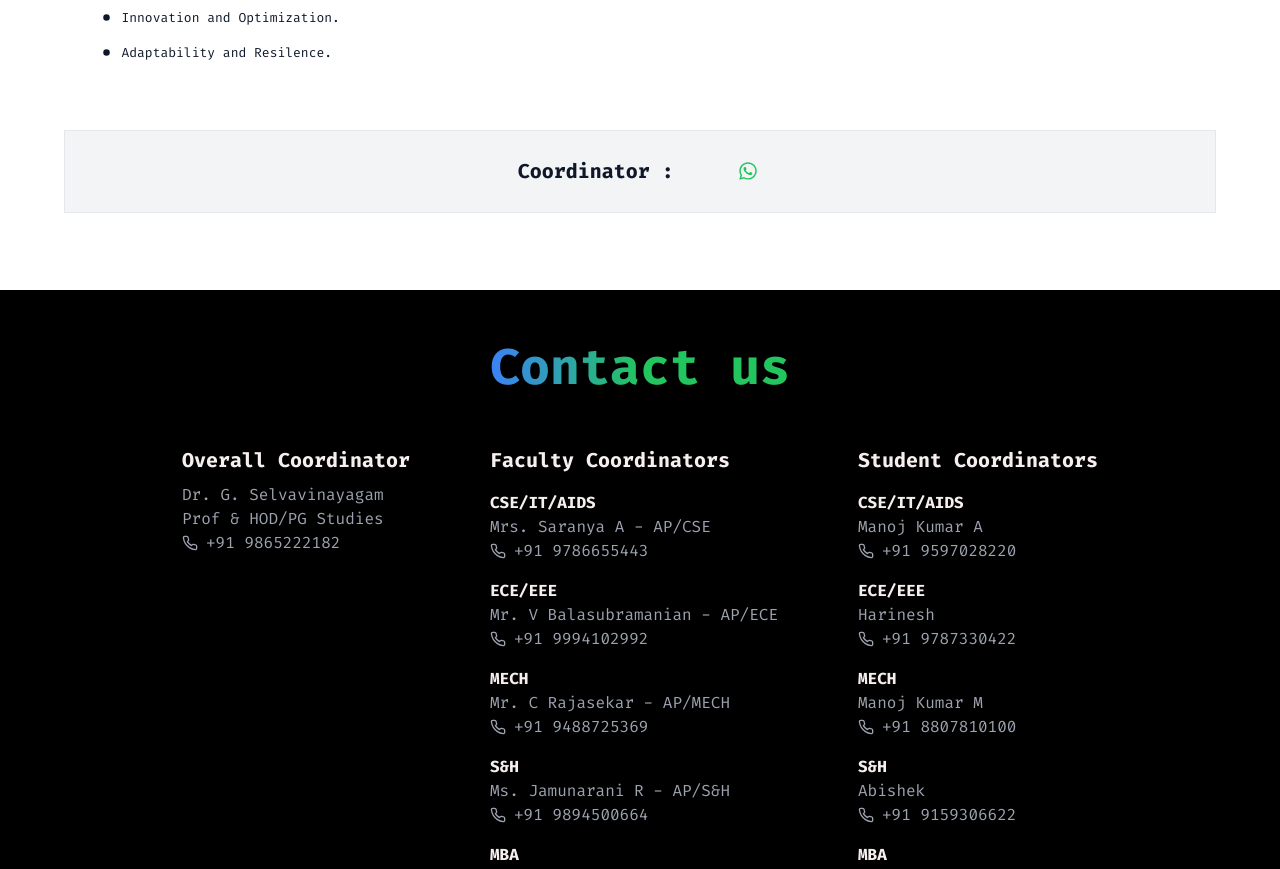
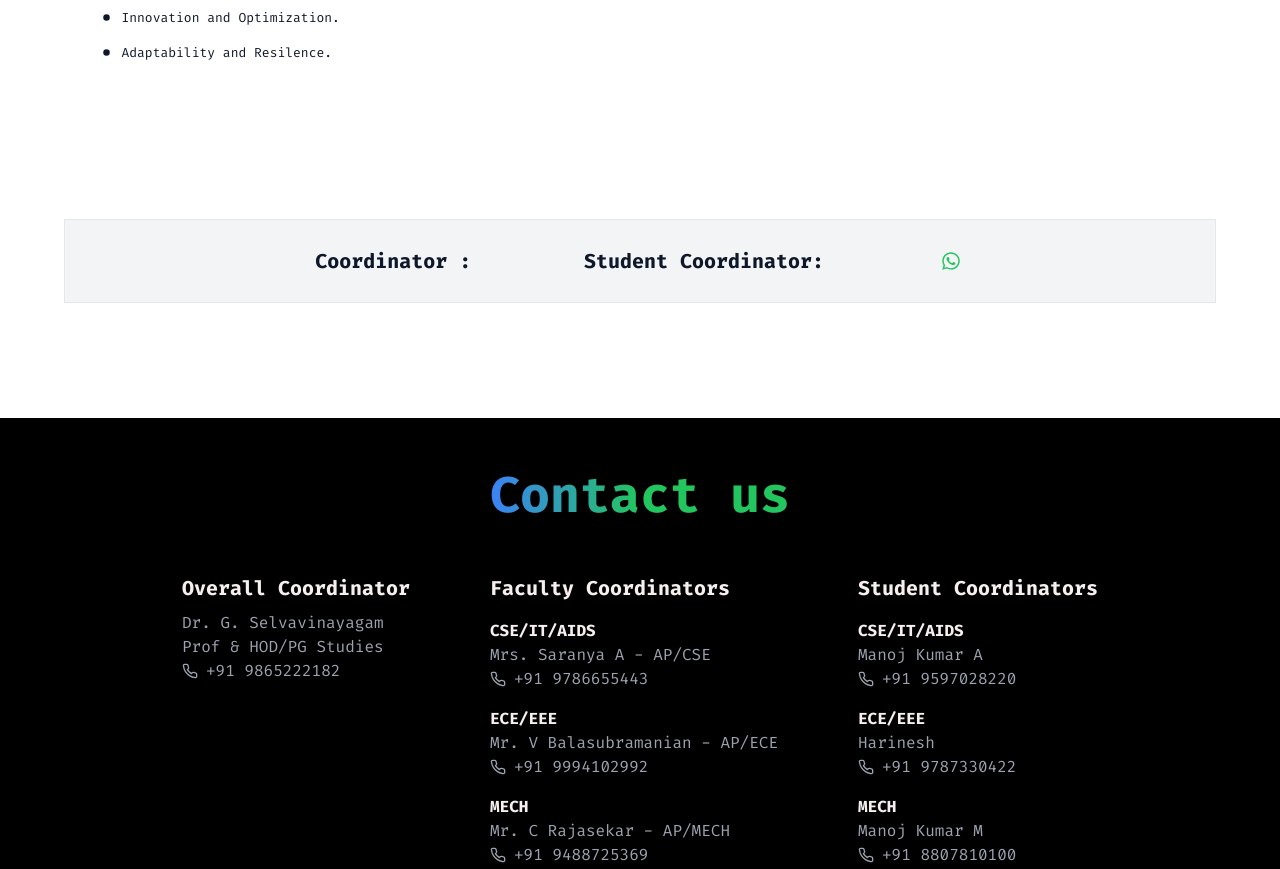
Before and after one commit to INFO-Institute-of-Engineering/infest2k25, a React (Vite) app: page /event/tech/Gaming in a window 1280 px wide. Shown: the part 1420-2289 px from the top of the page. Built offline with nearby package versions, Linux system fonts and the light colour scheme.

Commit message:
dchsnges

```diff
--- a/src/Components/Events/EventDetails.jsx
+++ b/src/Components/Events/EventDetails.jsx
@@ -8,7 +8,7 @@ import { GoDotFill as DotIcon } from "react-icons/go";
 import { FaWhatsapp as WhatsappIcon } from "react-icons/fa";
 import logo from "../../assets/logo.png";
 
-const EventDetailsComponent = ({ title, desc, img,rules,criteria,mobile,coordinator }) => {
+const EventDetailsComponent = ({ title, desc, img,rules,criteria,mobile,coordinator,studentcoordinator }) => {
   document.documentElement.scrollTop = 0;
   return (
     <div className="md:mt-[20%]  mt-[9%] flex flex-col gap-4  mb-[4%] overflow-x-hidden">
@@ -97,11 +97,17 @@ const EventDetailsComponent = ({ title, desc, img,rules,criteria,mobile,coordina
         </div>
       </div>
 
-      <div className=" flex flex-row items-center border gap-[5%] px-[4%] py-[2%] w-[90%] bg-gray-100 my-[2%] mt-[3%] mx-auto justify-center">
+      <div className=" flex flex-row items-center border gap-[10%] px-[4%] py-[2%] w-[90%] bg-gray-100 my-[5%] mt-[10%] mx-auto justify-center">
         <div className=" flex flex-row gap-2 items-start font-bold text-[20px]">
           <h1>Coordinator :</h1>
           <h1>{coordinator}</h1>
+          </div>
+          <div className=" flex flex-row gap-2 items-start font-bold text-[20px]">
+          <h1 >Student Coordinator:</h1>
+          <h1>{studentcoordinator}</h1>
+
         </div>
+
 
         <Link to={`https://api.whatsapp.com/send?phone=${mobile}`} className=" text-[20px] text-green-500 p-1" >
           <WhatsappIcon/>
@@ -155,6 +161,7 @@ const EventDetails = () => {
           criteria={EventContentDetails.criteria}
           mobile={EventContentDetails.mobile}
           coordinator={EventContentDetails.coordinator}
+          studentcoordinator={EventContentDetails.studentcoordinator}
         />
       </div>
     </div>
```
